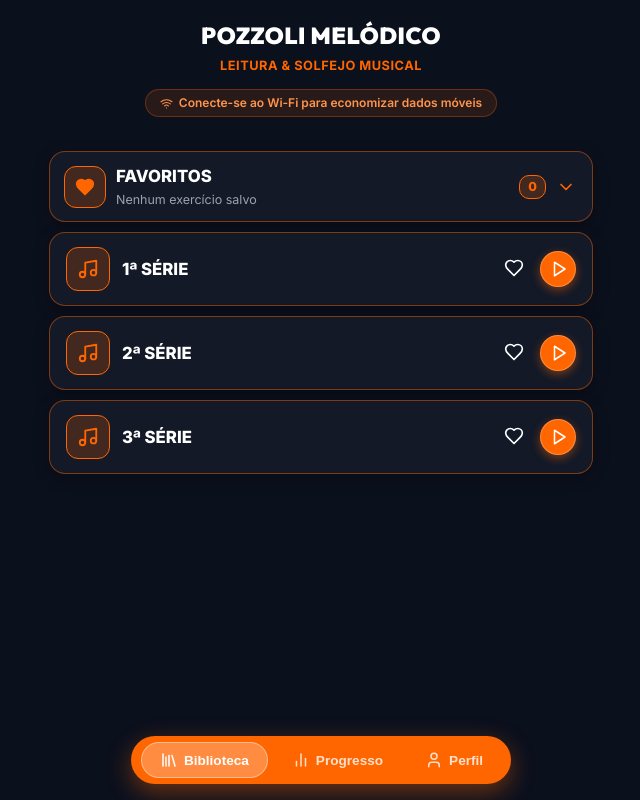
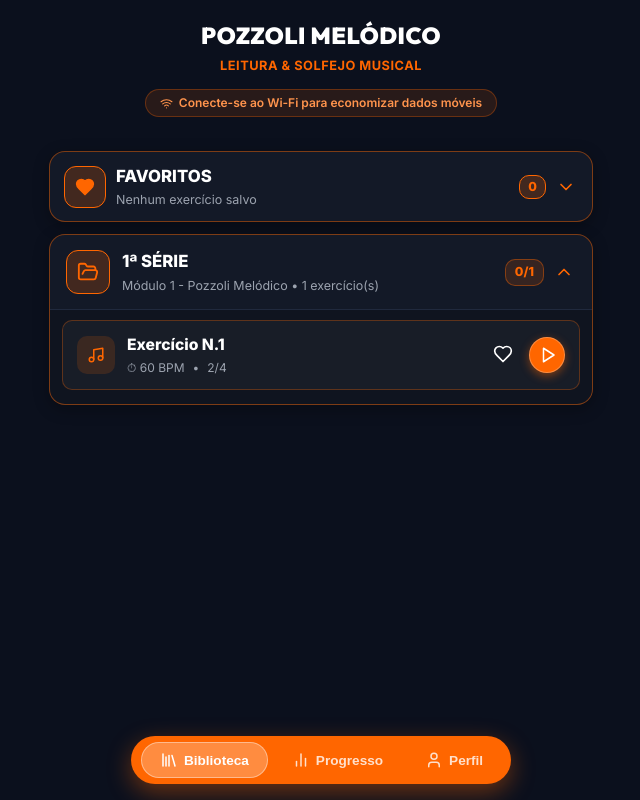
Before and after one commit to darlanmarley-hub/pozzoli-melodico, a React (Vite) app: page / in a window 1280 px wide. Shown: the whole page, without its empty margins (319-959 px from the left). Built offline with nearby package versions, Linux system fonts and the light colour scheme.

Commit message:
feat: reorganiza 1ª Serie em pasta, adiciona Exercicio N1 em 2/4 com video Dropbox

```diff
--- a/src/components/SavedExercisesView.jsx
+++ b/src/components/SavedExercisesView.jsx
@@ -1,10 +1,11 @@
 import React from 'react';
 import { Heart, Play, Video, Music, Trash2, CheckCircle2, Bookmark, ArrowLeft } from 'lucide-react';
+import { isItemFavorite, isItemStudied } from '../utils/storage';
 
 /**
  * SavedExercisesView Component
  * Exibe a área dedicada de exercícios salvos/favoritos pelo aluno,
- * com atalho direto para reprodução no player com vídeo do Google Drive.
+ * com atalho direto para reprodução no player com vídeo do Google Drive / Dropbox.
  */
 export default function SavedExercisesView({
   allSeries,
@@ -14,7 +15,7 @@
   onToggleFavorite,
   onGoBack
 }) {
-  const savedExercises = allSeries.filter((s) => favorites.includes(s.id));
+  const savedExercises = allSeries.filter((s) => isItemFavorite(favorites, s));
 
   return (
     <div className="library-view-container" style={{ paddingTop: '16px', paddingBottom: '40px' }}>
@@ -42,7 +43,6 @@
       )}
 
       {/* Banner da Pasta Favoritos */}
-
       <div
         style={{
           background: 'linear-gradient(135deg, rgba(255, 102, 0, 0.15) 0%, rgba(19, 25, 39, 0.8) 100%)',
@@ -120,7 +120,7 @@
       ) : (
         <div style={{ display: 'flex', flexDirection: 'column', gap: '12px' }}>
           {savedExercises.map((series) => {
-            const isCompleted = studied.includes(series.id);
+            const isCompleted = isItemStudied(studied, series);
 
             return (
               <div
@@ -151,13 +151,13 @@
 
                   <div>
                     <div style={{ fontSize: '1.05rem', fontWeight: 700, color: '#ffffff' }}>
-                      {series.title}
+                      {series.seriesTitle ? `${series.seriesTitle} - ${series.title}` : series.title}
                     </div>
                     <div style={{ fontSize: '0.8rem', color: 'var(--text-muted)', marginTop: '2px' }}>
-                      {series.moduleName || series.subtitle}
+                      {series.subtitle || series.moduleName || 'Pozzoli Melódico'}
                     </div>
                     <div className="exercise-meta-badges" style={{ marginTop: '6px' }}>
-                      <span className="meta-pill">⏱ {series.defaultBpm || 90} BPM</span>
+                      <span className="meta-pill">⏱ {series.defaultBpm || 60} BPM</span>
                       {isCompleted && <span className="meta-pill green">✔ Concluído</span>}
                     </div>
                   </div>
--- a/src/components/ScoreViewer.jsx
+++ b/src/components/ScoreViewer.jsx
@@ -200,7 +200,11 @@
           }}
         >
           <span>POZZOLI MELÓDICO</span>
-          <span>{currentSeries?.title || '1ª SÉRIE'}</span>
+          <span>
+            {currentSeries?.seriesTitle
+              ? `${currentSeries.seriesTitle} — ${currentSeries.title}`
+              : (currentSeries?.title || '1ª SÉRIE')}
+          </span>
         </span>
       </div>
 
--- a/src/components/SeriesLibraryModal.jsx
+++ b/src/components/SeriesLibraryModal.jsx
@@ -1,5 +1,6 @@
 import React, { useState } from 'react';
-import { Folder, Play, Heart, Wifi, ChevronDown, ChevronUp, Trash2, Video, Sparkles, Music, CheckCircle2 } from 'lucide-react';
+import { Folder, FolderOpen, Play, Heart, Wifi, ChevronDown, ChevronUp, Trash2, Video, Sparkles, Music, CheckCircle2 } from 'lucide-react';
+import { SERIES_FOLDERS, isItemStudied, isItemFavorite } from '../utils/storage';
 
 export default function SeriesLibraryView({
   allSeries = [],
@@ -9,13 +10,19 @@
   onToggleFavorite
 }) {
   const [isFavExpanded, setIsFavExpanded] = useState(false);
+  const [expandedFolders, setExpandedFolders] = useState({
+    'primeira-serie': true
+  });
 
-  const firstSeries = allSeries[0] || {};
-  const isFav = favorites.includes(firstSeries.id);
-  const isFirstStudied = studied.includes(firstSeries.id);
+  const toggleFolder = (folderId) => {
+    setExpandedFolders((prev) => ({
+      ...prev,
+      [folderId]: !prev[folderId]
+    }));
+  };
+
   const favCount = favorites.length;
-
-  const savedSeries = allSeries.filter((s) => favorites.includes(s.id));
+  const savedSeries = allSeries.filter((s) => isItemFavorite(favorites, s));
 
   return (
     <div className="library-view-container" style={{ paddingTop: '12px', paddingBottom: '30px' }}>
@@ -79,8 +86,8 @@
         </div>
       </div>
 
-      <div style={{ padding: '0 12px', marginTop: '8px', display: 'flex', flexDirection: 'column', gap: '10px' }}>
-        {/* Pasta Accordion: FAVORITOS (Acima da PRIMEIRA SÉRIE) */}
+      <div style={{ padding: '0 12px', marginTop: '8px', display: 'flex', flexDirection: 'column', gap: '12px' }}>
+        {/* Pasta Accordion: FAVORITOS */}
         <div
           className="accordion-card"
           style={{
@@ -182,7 +189,7 @@
                 </div>
               ) : (
                 savedSeries.map((series) => {
-                  const isSeriesStudied = studied.includes(series.id);
+                  const isSeriesStudied = isItemStudied(studied, series);
                   return (
                     <div
                       key={series.id}
@@ -215,7 +222,7 @@
                         </div>
                         <div>
                           <div style={{ fontSize: '0.9rem', fontWeight: 700, color: '#ffffff', display: 'flex', alignItems: 'center', gap: '4px' }}>
-                            <span>{series.title}</span>
+                            <span>{series.seriesTitle ? `${series.seriesTitle} - ${series.title}` : series.title}</span>
                             {isSeriesStudied && (
                               <span style={{ background: '#10b981', color: '#ffffff', fontSize: '0.65rem', fontWeight: 800, padding: '1px 5px', borderRadius: '8px' }}>
                                 Estudado ✓
@@ -257,29 +264,38 @@
           )}
         </div>
 
-        {/* Lista de Exercícios / Séries */}
-        {allSeries.map((series) => {
-          const isSeriesStudied = studied.includes(series.id);
-          const isSeriesFav = favorites.includes(series.id);
+        {/* PASTAS DAS SÉRIES (1ª SÉRIE, 2ª SÉRIE, 3ª SÉRIE) */}
+        {SERIES_FOLDERS.map((folder) => {
+          const isExpanded = !!expandedFolders[folder.id];
+          const folderExercises = folder.exercises || [];
+          const completedCount = folderExercises.filter((ex) => isItemStudied(studied, ex)).length;
+          const isFolderComplete = folderExercises.length > 0 && completedCount === folderExercises.length;
 
           return (
             <div
-              key={series.id}
+              key={folder.id}
               className="accordion-card"
-              onClick={() => onSelectSeries && onSelectSeries(series)}
+              style={{
+                background: 'var(--bg-card)',
+                border: isFolderComplete ? '2px solid #10b981' : '1px solid var(--border-orange)',
+                borderRadius: 'var(--radius-md)',
+                boxShadow: '0 4px 16px rgba(0,0,0,0.3)',
+                overflow: 'hidden',
+                transition: 'border-color 0.2s ease'
+              }}
+            >
+              {/* Header da Pasta da Série */}
+              <div
+                onClick={() => toggleFolder(folder.id)}
                 style={{
                   cursor: 'pointer',
                   padding: '14px 16px',
                   display: 'flex',
                   alignItems: 'center',
                   justifyContent: 'space-between',
-                background: isSeriesStudied
-                  ? 'linear-gradient(135deg, rgba(16, 185, 129, 0.18) 0%, rgba(19, 25, 39, 0.96) 100%)'
-                  : 'var(--bg-card)',
-                border: isSeriesStudied ? '2px solid #10b981' : '1px solid var(--border-orange)',
-                borderRadius: 'var(--radius-md)',
-                boxShadow: isSeriesStudied ? '0 4px 16px rgba(16, 185, 129, 0.35)' : '0 4px 16px rgba(0,0,0,0.3)',
-                transition: 'all 0.3s ease'
+                  background: isFolderComplete
+                    ? 'linear-gradient(135deg, rgba(16, 185, 129, 0.15) 0%, rgba(19, 25, 39, 0.95) 100%)'
+                    : 'transparent'
                 }}
               >
                 <div className="header-left" style={{ gap: '12px' }}>
@@ -289,37 +305,151 @@
                       width: '44px',
                       height: '44px',
                       borderRadius: '12px',
-                    background: isSeriesStudied ? 'rgba(16, 185, 129, 0.25)' : 'rgba(255, 102, 0, 0.2)',
-                    border: isSeriesStudied ? '1px solid #10b981' : '1px solid var(--accent-orange)'
+                      background: isFolderComplete ? 'rgba(16, 185, 129, 0.25)' : 'rgba(255, 102, 0, 0.2)',
+                      border: isFolderComplete ? '1px solid #10b981' : '1px solid var(--accent-orange)'
                     }}
                   >
-                  {isSeriesStudied ? (
-                    <CheckCircle2 size={24} style={{ color: '#10b981' }} />
+                    {isExpanded ? (
+                      <FolderOpen size={22} style={{ color: isFolderComplete ? '#10b981' : 'var(--accent-orange)' }} />
                     ) : (
-                    <Music size={22} style={{ color: 'var(--accent-orange)' }} />
+                      <Folder size={22} style={{ color: isFolderComplete ? '#10b981' : 'var(--accent-orange)' }} />
                     )}
                   </div>
 
                   <div className="card-title-group">
-                  <div style={{ display: 'flex', alignItems: 'center', gap: '6px' }}>
+                    <div style={{ display: 'flex', alignItems: 'center', gap: '8px' }}>
                       <h3 style={{ fontSize: '1.05rem', fontWeight: 800, color: '#ffffff' }}>
-                      {series.title.toUpperCase()}
+                        {folder.title.toUpperCase()}
                       </h3>
-                    {isSeriesStudied && (
+                      {isFolderComplete && (
                         <span
                           style={{
                             background: '#10b981',
                             color: '#ffffff',
-                          fontSize: '0.7rem',
+                            fontSize: '0.68rem',
                             fontWeight: 800,
                             padding: '2px 8px',
+                            borderRadius: '10px'
+                          }}
+                        >
+                          Concluído ✓
+                        </span>
+                      )}
+                    </div>
+                    <p style={{ fontSize: '0.78rem', color: 'var(--text-muted)', marginTop: '2px' }}>
+                      {folder.subtitle} • {folderExercises.length} exercício(s)
+                    </p>
+                  </div>
+                </div>
+
+                <div style={{ display: 'flex', alignItems: 'center', gap: '8px' }}>
+                  <span
+                    style={{
+                      background: isFolderComplete ? 'rgba(16, 185, 129, 0.2)' : 'rgba(255, 102, 0, 0.15)',
+                      color: isFolderComplete ? '#10b981' : 'var(--accent-orange)',
+                      fontWeight: 800,
+                      fontSize: '0.78rem',
+                      padding: '3px 9px',
                       borderRadius: '10px',
-                          boxShadow: '0 2px 6px rgba(16, 185, 129, 0.4)'
+                      border: isFolderComplete ? '1px solid #10b981' : '1px solid rgba(255, 102, 0, 0.4)'
+                    }}
+                  >
+                    {completedCount}/{folderExercises.length}
+                  </span>
+
+                  <button
+                    style={{
+                      background: 'none',
+                      border: 'none',
+                      color: 'var(--text-muted)',
+                      display: 'flex',
+                      alignItems: 'center',
+                      cursor: 'pointer',
+                      padding: '2px'
+                    }}
+                  >
+                    {isExpanded ? (
+                      <ChevronUp size={20} color="var(--accent-orange)" />
+                    ) : (
+                      <ChevronDown size={20} color="var(--accent-orange)" />
+                    )}
+                  </button>
+                </div>
+              </div>
+
+              {/* Exercícios contidos dentro desta Série (Folder Content) */}
+              {isExpanded && (
+                <div
+                  style={{
+                    padding: '10px 12px 14px 12px',
+                    borderTop: '1px solid var(--border-color)',
+                    background: 'rgba(0, 0, 0, 0.2)',
+                    display: 'flex',
+                    flexDirection: 'column',
+                    gap: '10px'
+                  }}
+                >
+                  {folderExercises.map((exercise) => {
+                    const isExStudied = isItemStudied(studied, exercise);
+                    const isExFav = isItemFavorite(favorites, exercise);
+
+                    return (
+                      <div
+                        key={exercise.id}
+                        onClick={() => onSelectSeries && onSelectSeries(exercise)}
+                        style={{
+                          cursor: 'pointer',
+                          background: isExStudied
+                            ? 'linear-gradient(135deg, rgba(16, 185, 129, 0.15) 0%, rgba(255, 255, 255, 0.03) 100%)'
+                            : 'rgba(255, 255, 255, 0.04)',
+                          border: isExStudied ? '1px solid #10b981' : '1px solid rgba(255, 102, 0, 0.3)',
+                          borderRadius: 'var(--radius-sm)',
+                          padding: '12px 14px',
+                          display: 'flex',
+                          alignItems: 'center',
+                          justifyContent: 'space-between',
+                          gap: '10px',
+                          transition: 'all 0.2s ease'
+                        }}
+                      >
+                        <div style={{ display: 'flex', alignItems: 'center', gap: '12px' }}>
+                          <div
+                            style={{
+                              width: '38px',
+                              height: '38px',
+                              borderRadius: '10px',
+                              background: isExStudied ? 'rgba(16, 185, 129, 0.2)' : 'rgba(255, 102, 0, 0.15)',
+                              display: 'flex',
+                              alignItems: 'center',
+                              justifyContent: 'center',
+                              color: isExStudied ? '#10b981' : 'var(--accent-orange)'
+                            }}
+                          >
+                            {isExStudied ? <CheckCircle2 size={20} /> : <Music size={18} />}
+                          </div>
+
+                          <div>
+                            <div style={{ fontSize: '0.98rem', fontWeight: 800, color: '#ffffff', display: 'flex', alignItems: 'center', gap: '6px' }}>
+                              <span>{exercise.title}</span>
+                              {isExStudied && (
+                                <span
+                                  style={{
+                                    background: '#10b981',
+                                    color: '#ffffff',
+                                    fontSize: '0.65rem',
+                                    fontWeight: 800,
+                                    padding: '1px 6px',
+                                    borderRadius: '8px'
                                   }}
                                 >
                                   Estudado ✓
                                 </span>
                               )}
+                            </div>
+                            <div style={{ fontSize: '0.75rem', color: 'var(--text-muted)', marginTop: '2px', display: 'flex', alignItems: 'center', gap: '8px' }}>
+                              <span>⏱ {exercise.defaultBpm || 60} BPM</span>
+                              <span>•</span>
+                              <span>{exercise.timeSignature || '4/4'}</span>
                             </div>
                           </div>
                         </div>
@@ -327,26 +457,26 @@
                         <div style={{ display: 'flex', alignItems: 'center', gap: '10px' }} onClick={(e) => e.stopPropagation()}>
                           <button
                             className="heart-toggle-btn"
-                  onClick={() => onToggleFavorite && onToggleFavorite(series.id)}
-                  title={isSeriesFav ? 'Remover dos Favoritos' : 'Salvar nos Favoritos'}
+                            onClick={() => onToggleFavorite && onToggleFavorite(exercise.id)}
+                            title={isExFav ? 'Remover dos Favoritos' : 'Salvar nos Favoritos'}
                             style={{ padding: '6px' }}
                           >
                             <Heart
                               size={20}
-                    fill={isSeriesFav ? '#ff6600' : 'none'}
-                    color={isSeriesFav ? '#ff6600' : '#ffffff'}
+                              fill={isExFav ? '#ff6600' : 'none'}
+                              color={isExFav ? '#ff6600' : '#ffffff'}
                             />
                           </button>
 
                           <button
                             className="circle-play-btn"
-                  onClick={() => onSelectSeries && onSelectSeries(series)}
-                  title={`Abrir Vídeo ${series.title}`}
+                            onClick={() => onSelectSeries && onSelectSeries(exercise)}
+                            title={`Estudar ${exercise.title}`}
                             style={{
                               width: '36px',
                               height: '36px',
-                    background: isSeriesStudied ? '#10b981' : 'var(--accent-orange)',
-                    boxShadow: isSeriesStudied ? '0 3px 10px rgba(16, 185, 129, 0.5)' : '0 3px 10px var(--accent-orange-glow)'
+                              background: isExStudied ? '#10b981' : 'var(--accent-orange)',
+                              boxShadow: isExStudied ? '0 3px 10px rgba(16, 185, 129, 0.4)' : '0 3px 10px var(--accent-orange-glow)'
                             }}
                           >
                             <Play size={18} style={{ marginLeft: '1px' }} />
@@ -356,6 +486,11 @@
                     );
                   })}
                 </div>
+              )}
+            </div>
+          );
+        })}
+      </div>
     </div>
   );
 }
--- a/src/components/StatsModal.jsx
+++ b/src/components/StatsModal.jsx
@@ -204,7 +204,7 @@
                     </div>
                     <div>
                       <div style={{ fontWeight: 700, color: '#fff', fontSize: '0.95rem', display: 'flex', alignItems: 'center', gap: '6px' }}>
-                        <span>{item.title}</span>
+                        <span>{item.seriesTitle ? `${item.seriesTitle} - ${item.title}` : item.title}</span>
                         {isItemStudied && <CheckCircle2 size={14} color="#10b981" />}
                         {isItemFavorite && <Star size={14} color="#fbbf24" fill="#fbbf24" />}
                       </div>
--- a/src/utils/storage.js
+++ b/src/utils/storage.js
@@ -45,21 +45,27 @@
   return url;
 };
 
-export const INITIAL_SERIES = [
+export const SERIES_FOLDERS = [
   {
     id: 'primeira-serie',
-    title: '1ª Série',
-    subtitle: '',
-    moduleId: 'modulo-1',
-    moduleName: 'Módulo 1 - 1ª Série Pozzoli',
-    description: '1ª Série do Método Pozzoli Melódico.',
+    title: '1ª SÉRIE',
+    subtitle: 'Módulo 1 - Pozzoli Melódico',
+    description: 'Pasta da 1ª Série do Método Pozzoli Melódico.',
+    exercises: [
+      {
+        id: 'serie-1-ex-1',
+        seriesId: 'primeira-serie',
+        seriesTitle: '1ª SÉRIE',
+        title: 'Exercício N.1',
+        subtitle: '1ª Série - Exercício N.1',
+        description: 'Exercício N.1 da 1ª Série do Método Pozzoli Melódico.',
         mxlUrl: '/partituras/Pozzolli--1-PRIMEIRA-SERIE-mxl.xml',
         midiUrl: '/partituras/Pozzolli--1-PRIMEIRA-SERIE-mxl.mid',
         audioUrl: '/partituras/Pozzolli--1-PRIMEIRA-SERIE-mxl.mp3',
-    videoUrl: 'https://www.dropbox.com/scl/fi/rxev122eb1g94koyxqfef/serie1.mp4?rlkey=hxeihz1dob8bfacmggdncb1an&st=u5h136ev&dl=0',
-    videoPcUrl: 'https://www.dropbox.com/scl/fi/rxev122eb1g94koyxqfef/serie1.mp4?rlkey=hxeihz1dob8bfacmggdncb1an&st=u5h136ev&dl=0',
+        videoUrl: 'https://www.dropbox.com/scl/fi/82fmd72izqnscmt516xq7/serie1-n1.mp4?rlkey=bht9hx78j78qmrdu9mahtyqhc&st=lqae3chz&dl=0',
+        videoPcUrl: 'https://www.dropbox.com/scl/fi/82fmd72izqnscmt516xq7/serie1-n1.mp4?rlkey=bht9hx78j78qmrdu9mahtyqhc&st=lqae3chz&dl=0',
         embedUrl: 'https://www.soundslice.com/slices/2gm7c/embed/',
-    timeSignature: '4/4',
+        timeSignature: '2/4',
         defaultBpm: 60,
         difficulty: 'Iniciante',
         displayOrder: 1,
@@ -67,50 +73,12 @@
         videoTranslateY: '78px',
         isAvailable: true,
         isBuiltin: true
-  },
-  {
-    id: 'segunda-serie',
-    title: '2ª Série',
-    subtitle: '',
-    moduleId: 'modulo-1',
-    moduleName: 'Módulo 1 - 2ª Série Pozzoli',
-    description: '2ª Série do Método Pozzoli Melódico.',
-    mxlUrl: '',
-    midiUrl: '',
-    audioUrl: '',
-    videoUrl: 'https://www.dropbox.com/scl/fi/wer31gfjzpqhvvcpgo91q/serie2.mp4?rlkey=s8dltgl6fzfxwe4od3792u18s&st=a2k779xp&dl=0',
-    videoPcUrl: 'https://www.dropbox.com/scl/fi/wer31gfjzpqhvvcpgo91q/serie2.mp4?rlkey=s8dltgl6fzfxwe4od3792u18s&st=a2k779xp&dl=0',
-    embedUrl: '',
-    timeSignature: '4/4',
-    defaultBpm: 60,
-    difficulty: 'Iniciante',
-    displayOrder: 2,
-    isAvailable: true,
-    isBuiltin: true
-  },
-  {
-    id: 'terceira-serie',
-    title: '3ª Série',
-    subtitle: '',
-    moduleId: 'modulo-1',
-    moduleName: 'Módulo 1 - 3ª Série Pozzoli',
-    description: '3ª Série do Método Pozzoli Melódico.',
-    mxlUrl: '',
-    midiUrl: '',
-    audioUrl: '',
-    videoUrl: 'https://www.dropbox.com/scl/fi/mpczvks7dxag6ukmzq240/serie3.mp4?rlkey=29mqtabnfjm33fe4p7vl6aqrk&st=ryz6mj9l&dl=0',
-    videoPcUrl: 'https://www.dropbox.com/scl/fi/mpczvks7dxag6ukmzq240/serie3.mp4?rlkey=29mqtabnfjm33fe4p7vl6aqrk&st=ryz6mj9l&dl=0',
-    embedUrl: '',
-    timeSignature: '4/4',
-    defaultBpm: 60,
-    difficulty: 'Iniciante',
-    displayOrder: 3,
-    videoScale: 1.16,
-    videoTranslateY: '78px',
-    isAvailable: true,
-    isBuiltin: true
+      }
+    ]
   }
 ];
+
+export const INITIAL_SERIES = SERIES_FOLDERS.flatMap(folder => folder.exercises);
 
 const STORAGE_KEYS = {
   FAVORITES: 'pozzoli_favorites',
@@ -128,6 +96,13 @@
   } catch {
     return [];
   }
+};
+
+export const isItemFavorite = (favList = [], item) => {
+  if (!item) return false;
+  const id = typeof item === 'string' ? item : item.id;
+  const seriesId = typeof item === 'object' ? item.seriesId : null;
+  return favList.includes(id) || (seriesId ? favList.includes(seriesId) : false);
 };
 
 export const toggleFavorite = (seriesId) => {
@@ -149,6 +124,13 @@
   } catch {
     return [];
   }
+};
+
+export const isItemStudied = (studiedList = [], item) => {
+  if (!item) return false;
+  const id = typeof item === 'string' ? item : item.id;
+  const seriesId = typeof item === 'object' ? item.seriesId : null;
+  return studiedList.includes(id) || (seriesId ? studiedList.includes(seriesId) : false);
 };
 
 export const toggleStudied = (seriesId) => {
```
Lines whose indentation alone changed are shown as unchanged.
